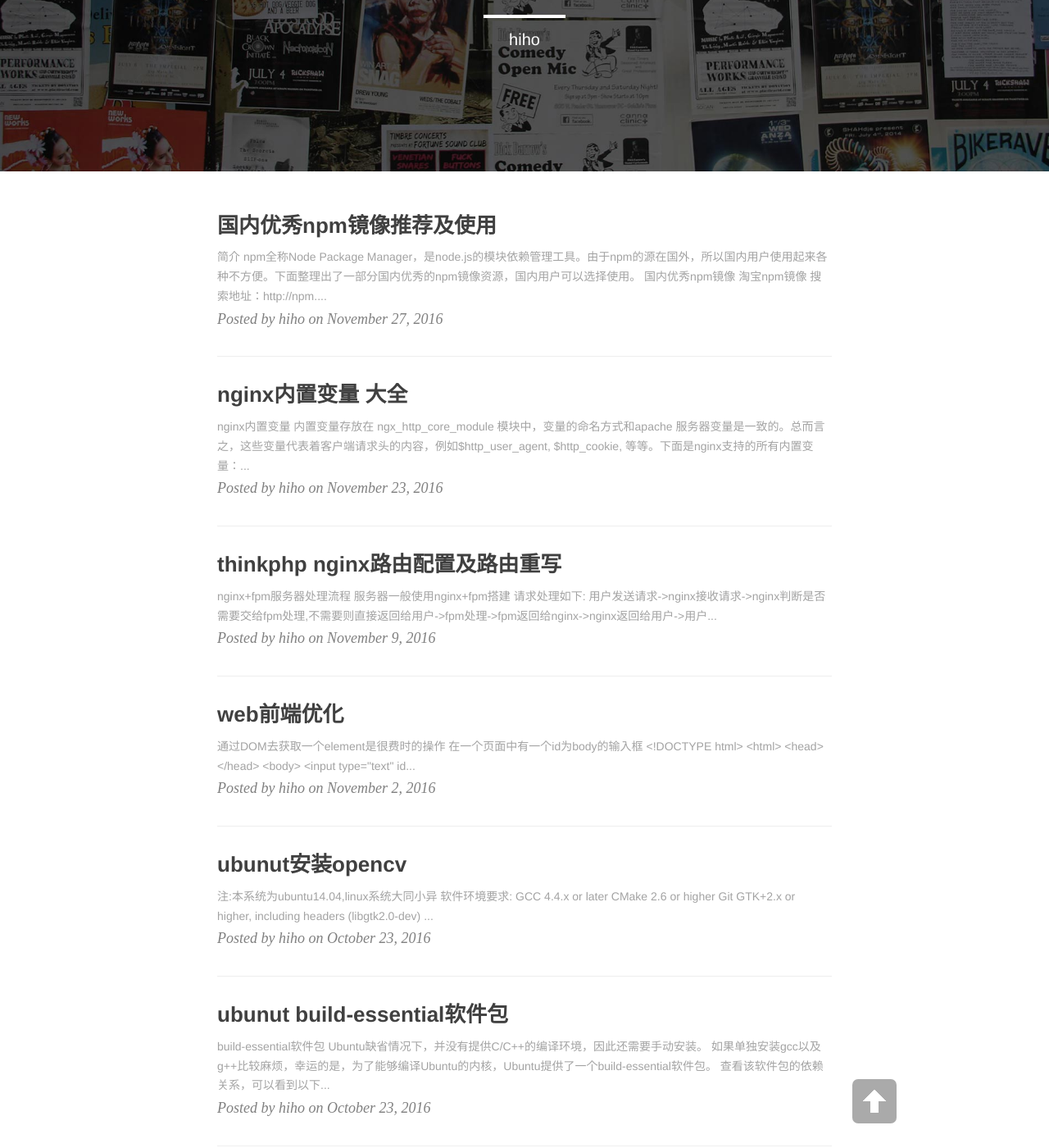
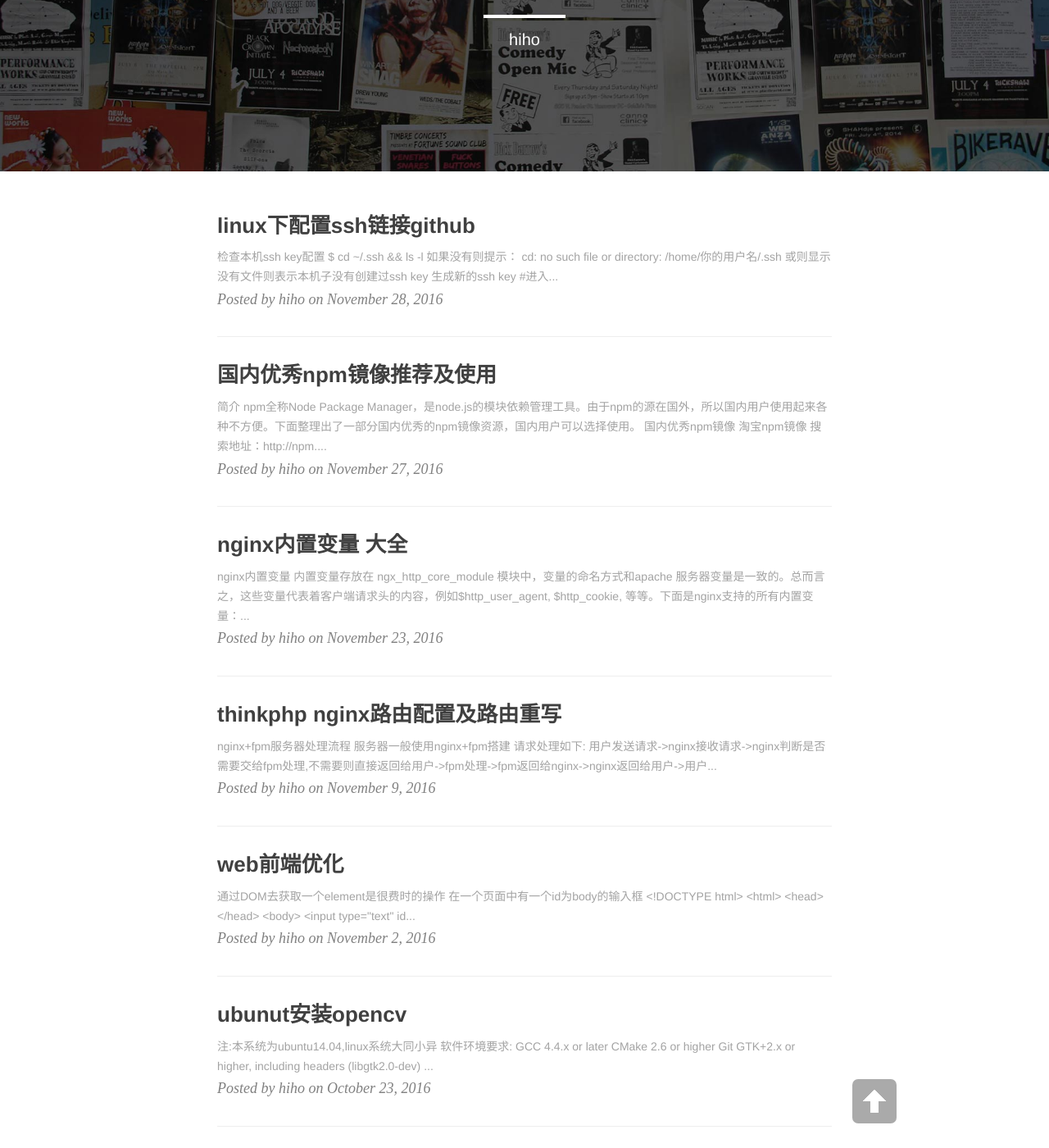
Before and after one commit to hihozhou/hihoZhou.github.io, a Jekyll site: the page built from index.html, in a window 1280 px wide and 1400 px high, scrolled down 219 px. Shown: the whole window at 82% size. Built offline with Jekyll 4.4.1, drawn with Linux system fonts in a browser that asks for light colours; nearby versions of some CDN libraries; Markdown is read by kramdown in place of the engine named in the settings; the list of posts is cut into pages by our own code; some of the changed text lies outside the part shown.

Commit message:
linux git ssh

````diff
--- /dev/null
+++ b/_posts/2016-11-28-linux-git-ssh.md
@@ -0,0 +1,69 @@
+---
+layout: post
+title: linux下配置ssh链接github
+date: 2016-11-28
+categories: blog
+tags: [linux,git,ssh]
+description: git使用ssh
+
+---
+
+
+##检查本机ssh key配置
+
+```bash
+$ cd ~/.ssh && ls -l
+```
+如果没有则提示： `cd: no such file or directory: /home/你的用户名/.ssh`
+或则显示没有文件则表示本机子没有创建过ssh key
+
+![linux-git-ssh-check.png](http://7xpyze.com1.z0.glb.clouddn.com/linux-git-ssh-check.png)
+
+##生成新的ssh key
+```bash
+#进入用户的ssh管理目录，没有则自行创建
+$ cd ~/.ssh
+#使用ssh-keygen生成ssh key
+$ ssh-keygen -t rsa -C "你的邮箱地址"
+Generating public/private rsa key pair.
+Enter file in which to save the key (/home/hiho/.ssh/id_rsa): blog #输入你存放ssh key的文件名称，不输入默认为/home/hiho/.ssh/id_rsa，这里我叫blog
+Enter passphrase (empty for no passphrase): #输入密码（可以为空）
+Enter same passphrase again:  #再次确认密码（可以为空）
+Your identification has been saved in blog. #生成的密钥
+Your public key has been saved in blog.pub.  #生成的公钥
+
+```
+
+![linux-git-ssh-keygen.png](http://7xpyze.com1.z0.glb.clouddn.com/linux-git-ssh-keygen.png)
+
+另外你也可以在生成时候用`-f`制定生成的文件名称，如：
+
+```bash
+$ ssh-keygen -t rsa -C "邮箱地址" -f ~/.ssh/blog #生成ssh key的名称为blog
+```
+
+##添加ssh key到Github
+1.登录GitHub系统；点击右上角账号头像的“▼”→Settings→SSH kyes→Add SSH key。
+
+2.复制id_rsa.pub的公钥内容。
+
+3.配置账户
+
+```bash
+$ git config --global user.name “your_username”  #设置用户名
+$ git config --global user.email “your_registered_github_email”  #设置邮箱地址(建议用注册giuhub的邮箱)
+```
+
+4.测试ssh keys是否设置成功
+
+```bash
+$ ssh -T git@github.com
+```
+
+
+—End—
+
+##迭代
+
+
+* 2016年11月28日 11:14 初稿
````
Also changed, not shown: _posts/2016-11-27-npm-image.md (+2 -2 lines).
